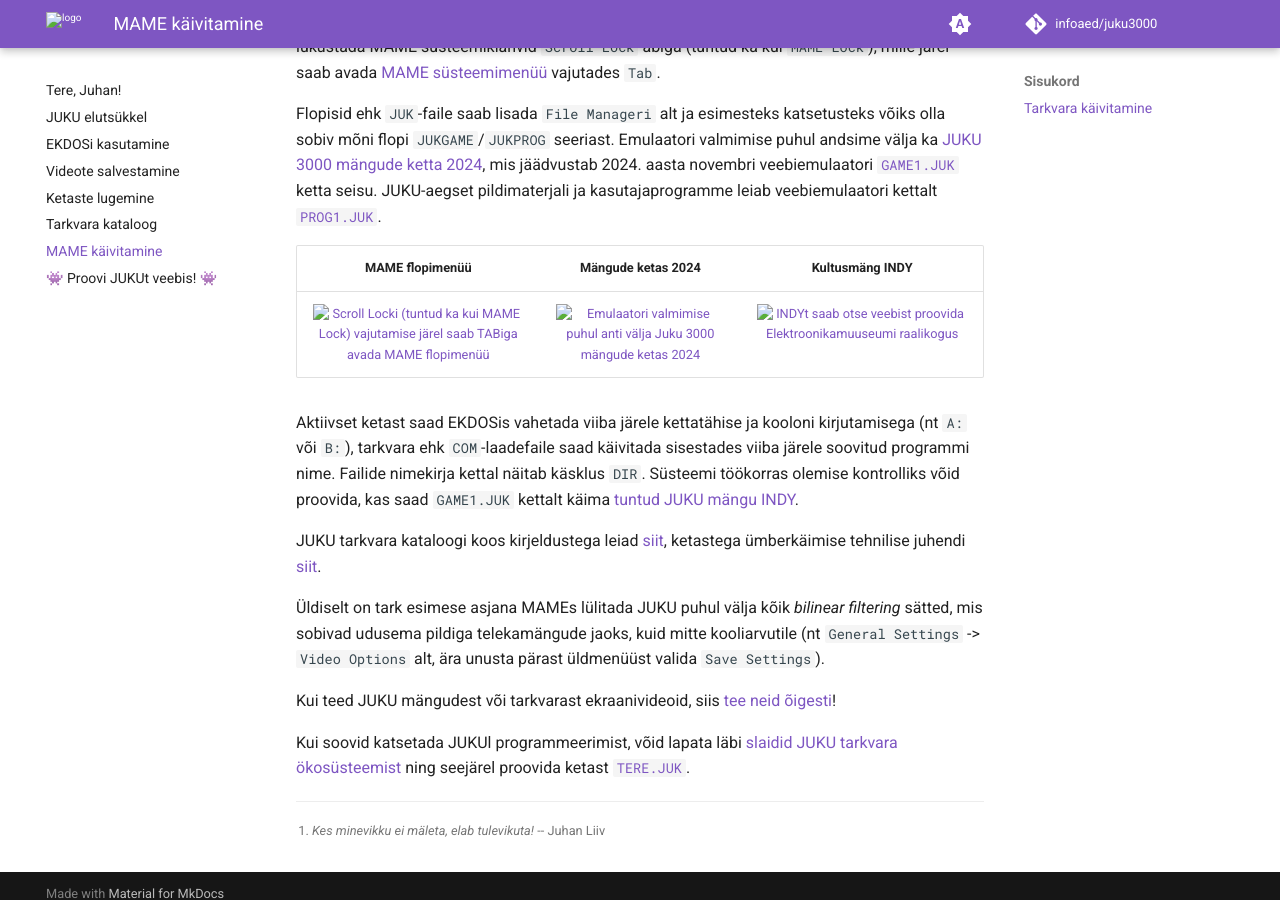
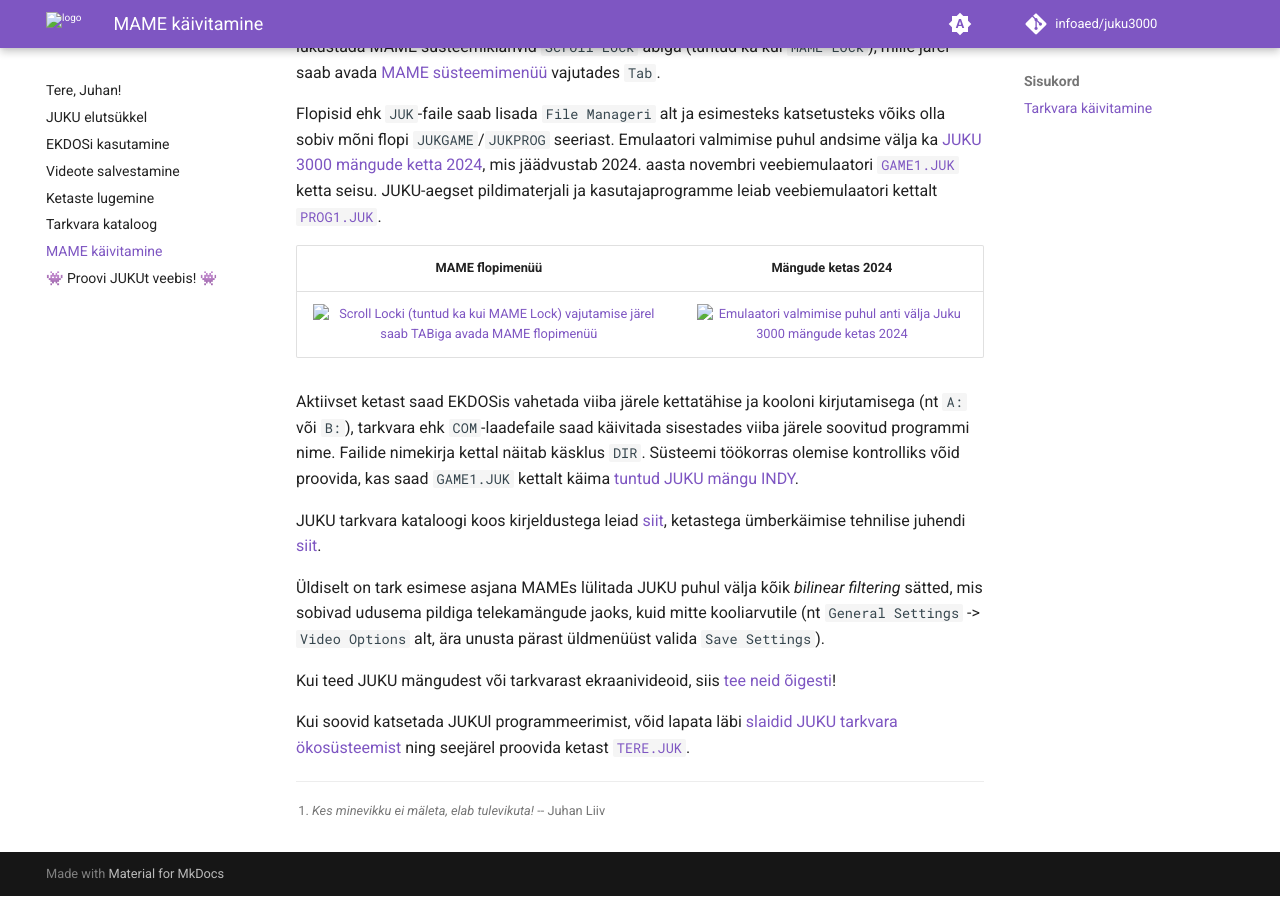
Before and after one commit to infoaed/juku3000, an MkDocs documentation site: the page built from docs/mame-käivitamine.md, in a window 1280 px wide and 900 px high, scrolled down 758 px. Built offline with MkDocs 1.6.1 and Material for MkDocs 9.7.7, drawn with Linux system fonts in a browser that asks for light colours; comment, search, counter and statistics services are not loaded.

Commit message:
Update mame-käivitamine.md

```diff
--- a/docs/mame-käivitamine.md
+++ b/docs/mame-käivitamine.md
@@ -22,9 +22,9 @@ Flopiketta kasutamiseks tuleb see emuleeritud JUKUsse sisestada. Selleks on vaja
 
 Flopisid ehk `JUK`-faile saab lisada `File Manageri` alt ja esimesteks katsetusteks võiks olla sobiv mõni flopi `JUKGAME`/`JUKPROG` seeriast. Emulaatori valmimise puhul andsime välja ka [JUKU 3000 mängude ketta 2024](mängude-ketas-2024.md), mis jäädvustab 2024. aasta novembri veebiemulaatori [`GAME1.JUK`](https://infoaed.ee/juku/game1.juk) ketta seisu. JUKU-aegset pildimaterjali ja kasutajaprogramme leiab veebiemulaatori kettalt [`PROG1.JUK`](https://infoaed.ee/juku/prog1.juk).
 
-MAME flopimenüü | Mängude ketas 2024 | Kultusmäng INDY
-:-------------------------:|:-------------------------:|:-------------------------:
-[![Scroll Locki (tuntud ka kui MAME Lock) vajutamise järel saab TABiga avada MAME flopimenüü](/images/mame-flopimenyy.png)](https://docs.mamedev.org/usingmame/mamemenus.html)  |  [![Emulaatori valmimise puhul anti välja Juku 3000 mängude ketas 2024](/images/j3k-games2024.png)](mängude-ketas-2024.md)  |  [![INDYt saab otse veebist proovida Elektroonikamuuseumi raalikogus](/images/indy-game.png)](https://elektroonikamuuseum.ee/juku_arvuti_tarkvara_mang_indy.html)
+MAME flopimenüü | Mängude ketas 2024
+:-------------------------:|:-------------------------:
+[![Scroll Locki (tuntud ka kui MAME Lock) vajutamise järel saab TABiga avada MAME flopimenüü](/images/mame-flopimenyy.png)](https://docs.mamedev.org/usingmame/mamemenus.html)  |  [![Emulaatori valmimise puhul anti välja Juku 3000 mängude ketas 2024](/images/j3k-games2024.png)](mängude-ketas-2024.md)
 
 Aktiivset ketast saad EKDOSis vahetada viiba järele kettatähise ja kooloni kirjutamisega (nt `A:` või `B:`), tarkvara ehk `COM`-laadefaile saad käivitada sisestades viiba järele soovitud programmi nime. Failide nimekirja kettal näitab käsklus `DIR`. Süsteemi töökorras olemise kontrolliks võid proovida, kas saad `GAME1.JUK` kettalt käima [tuntud JUKU mängu INDY](https://et.wikipedia.org/wiki/Indy_looking_for_Jewels...).
 
```
